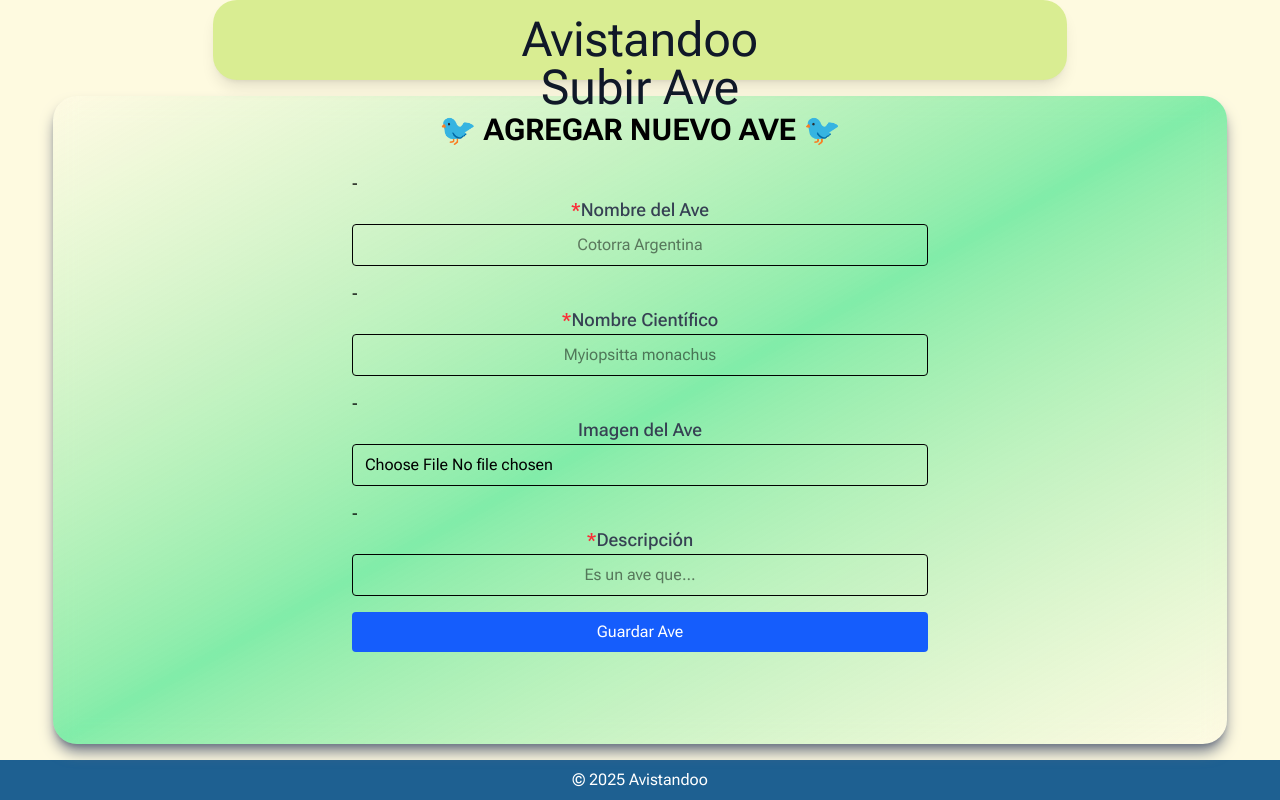
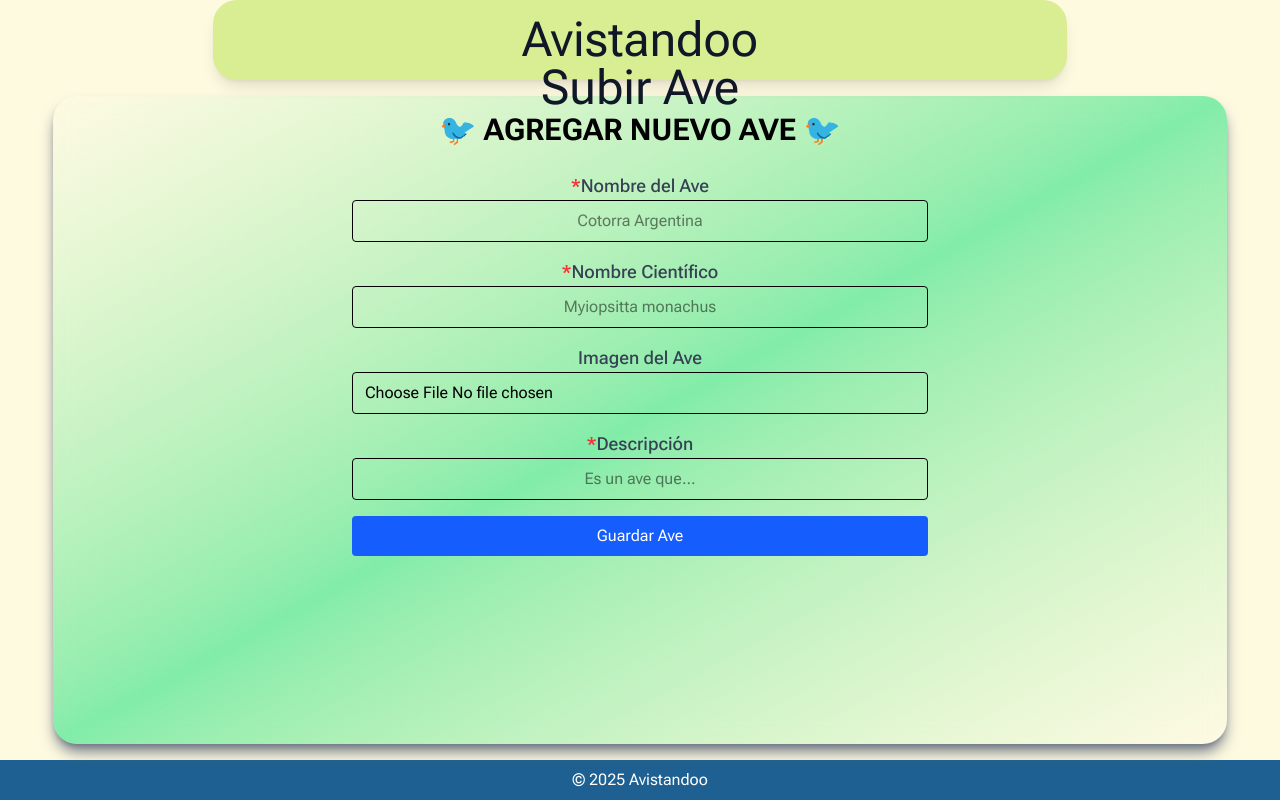
Before and after one commit to NachitoE/DSW_2025_301_Cossovich_Esteves_FrontEnd, a React (Vite) app: page /create-bird in a window 1280 px wide. Built offline with nearby package versions, Linux system fonts and the light colour scheme; no server answers.

Commit message:
Update CreateBirdForm.tsx

```diff
--- a/src/components/CreateBirdForm.tsx
+++ b/src/components/CreateBirdForm.tsx
@@ -153,7 +153,6 @@ function createInput(
 ) {
 	return (
 		<div>
-			-
 			<label className="block text-lg font-medium text-gray-700 text-center">
 				{required && <span className="text-red-500">*</span>}
 				{label}
```
